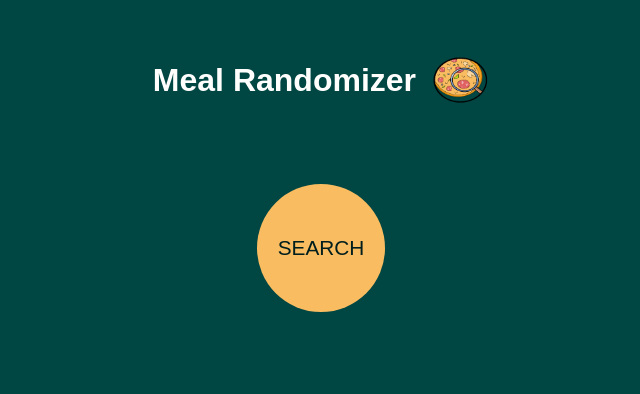
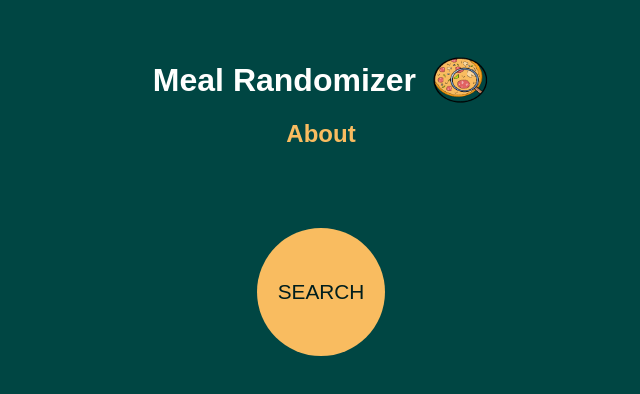
Before and after one commit to airetOK/meal-randomizer-front, an Angular app: page / in a window 1280 px wide. Shown: the top 394 px of the page, without its empty margins (319-959 px from the left). Built offline with nearby package versions, Linux system fonts and the light colour scheme.

Commit message:
Add links flex-box to HeaderComponent, add About dialog to ContainerComponent

```diff
--- a/src/app/component/container/container.component.css
+++ b/src/app/component/container/container.component.css
@@ -3,3 +3,50 @@
     flex-flow: column wrap;
     row-gap: 5rem;
 }
+
+.about {
+    background: #abd1c6;
+    border: 3px solid #001e1d;
+    margin-right: 35%;
+    margin-left: 35%;
+    border-top-left-radius: 1rem;
+    border-top-right-radius: 1rem;
+    border-bottom-left-radius: 1rem;
+    border-bottom-right-radius: 1rem;
+    overflow: hidden;
+    transition: opacity 2s;
+    text-align: center;
+    font-family: proxima-nova, sans-serif;
+    font-size: 1.2rem;
+    font-weight: 500;
+    color: #e16162;
+    padding: 2rem;
+}
+
+@media (min-width: 320px) and (max-width: 600px) {
+  .about {
+    margin-right: 5%;
+    margin-left: 5%;
+  }
+}
+
+@media (min-width: 600px) and (max-width: 920px) {
+  .about {
+    margin-right: 15%;
+    margin-left: 15%;
+  }
+}
+
+@media (min-width: 920px) and (max-width: 1220px) {
+  .about {
+    margin-right: 25%;
+    margin-left: 25%;
+  }
+}
+
+@media (min-width: 1220px) and (max-width: 1520px) {
+  .about {
+    margin-right: 30%;
+    margin-left: 30%;
+  }
+}
--- a/src/app/component/container/container.component.html
+++ b/src/app/component/container/container.component.html
@@ -1,5 +1,5 @@
 <div class="container">
-<app-header></app-header>
+<app-header (showAboutEvent)="showAboutDialog($event)"></app-header>
 
 <div *ngIf="isProgressBarVisible; then showSearchBadge else showProgressBar"></div>
     <ng-template #showProgressBar>
@@ -9,7 +9,16 @@
         <app-progress-bar></app-progress-bar>
     </ng-template>
 
+<div *ngIf="isAboutDialogVisible; then showAboutDialogWindow else hideAboutDialogWindow"></div>
+<ng-template #hideAboutDialogWindow>
     <ng-template [ngIf]="isCardVisible">
         <app-card [meal]="meal"></app-card>
     </ng-template>
+</ng-template>
+<ng-template #showAboutDialogWindow>
+    <div class="about">
+        {{about}}
     </div>
+</ng-template>
+
+</div>
--- a/src/app/component/container/container.component.ts
+++ b/src/app/component/container/container.component.ts
@@ -1,5 +1,6 @@
 import { HttpClient } from '@angular/common/http';
 import { Component, OnInit } from '@angular/core';
+import { Constants } from 'src/app/constants';
 import { Meal } from 'src/app/entity/Meal';
 import { MealJsonResponse } from 'src/app/entity/MealJsonResponse';
 import { environment } from 'src/environments/environment';
@@ -18,17 +19,23 @@ export class ContainerComponent implements OnInit {
   isProgressBarVisible: boolean = false;
   meals: MealJsonResponse = new MealJsonResponse();
   meal: Meal = new Meal();
+  isAboutDialogVisible = false;
+  about = Constants.about.eng;
 
   ngOnInit(): void {
+  }
+
+  showAboutDialog(event: boolean) {
+    this.isAboutDialogVisible = event;
   }
 
   search(): void {
     this.isProgressBarVisible = true;
     this.isCardVisible = false;
+    this.isAboutDialogVisible = false;
     this.http.get(environment.API_URL + "/meal/v1/random", { observe: 'response' })
     .subscribe({
       next: (res) => {
-        this.badgeValue = "RETRY";
         this.meals = JSON.parse(JSON.stringify(res.body));
         this.isCardVisible = true;
         this.meal = this.meals.meals[0];
--- a/src/app/component/header/header.component.css
+++ b/src/app/component/header/header.component.css
@@ -13,3 +13,21 @@ img {
     padding-top: 3rem;
     align-items: center;
 }
+
+.links {
+    flex-wrap: wrap;
+    padding-top: 1rem;
+    font-size: 1.5rem;
+    font-weight: 550;
+    gap: 1rem;
+}
+
+.links a {
+    text-decoration: none;
+    color: #f9bc60;
+    cursor: pointer;
+}
+
+.links a:hover {
+    transform: scale(1.05);
+}
--- a/src/app/component/header/header.component.html
+++ b/src/app/component/header/header.component.html
@@ -2,3 +2,6 @@
 	Meal Randomizer
 	<img src="/assets/pizza-rem.png">
 </div>
+<div class="header links">
+	<a (click)="showAbout()">About</a>
+</div>
--- a/src/app/component/header/header.component.ts
+++ b/src/app/component/header/header.component.ts
@@ -1,4 +1,4 @@
-import { Component, OnInit } from '@angular/core';
+import { Component, OnInit, Output, EventEmitter } from '@angular/core';
 
 @Component({
   selector: 'app-header',
@@ -7,9 +7,15 @@ import { Component, OnInit } from '@angular/core';
 })
 export class HeaderComponent implements OnInit {
 
+  @Output() showAboutEvent = new EventEmitter<boolean>();
+
   constructor() { }
 
   ngOnInit(): void {
   }
 
+  public showAbout(): void {
+    this.showAboutEvent.emit(true);
+  }
+
 }
--- /dev/null
+++ b/src/app/constants.ts
@@ -0,0 +1,8 @@
+export class Constants {
+
+    public static readonly  about = {
+        "ua" : "Цей проект створено в цілях покращення розробницького досвіду з використанням відкритого API https://www.themealdb.com/api.php (безкоштовна версія).",
+        "eng" : "This project was created to improve the development skills using the open API https://www.themealdb.com/api.php (free version)."
+    };
+
+}
```
Also changed, not shown: 2 other files (tests, documents, lock files or other folders). Lines whose indentation alone changed are shown as unchanged.
